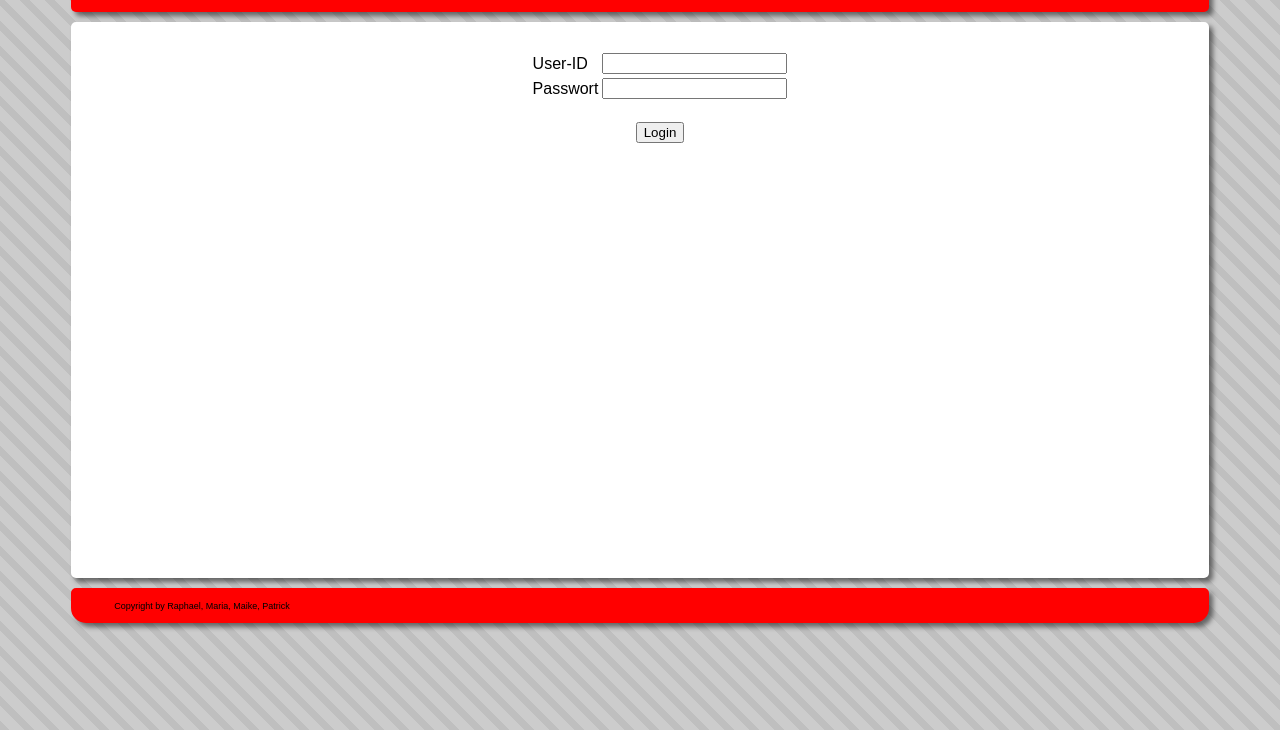
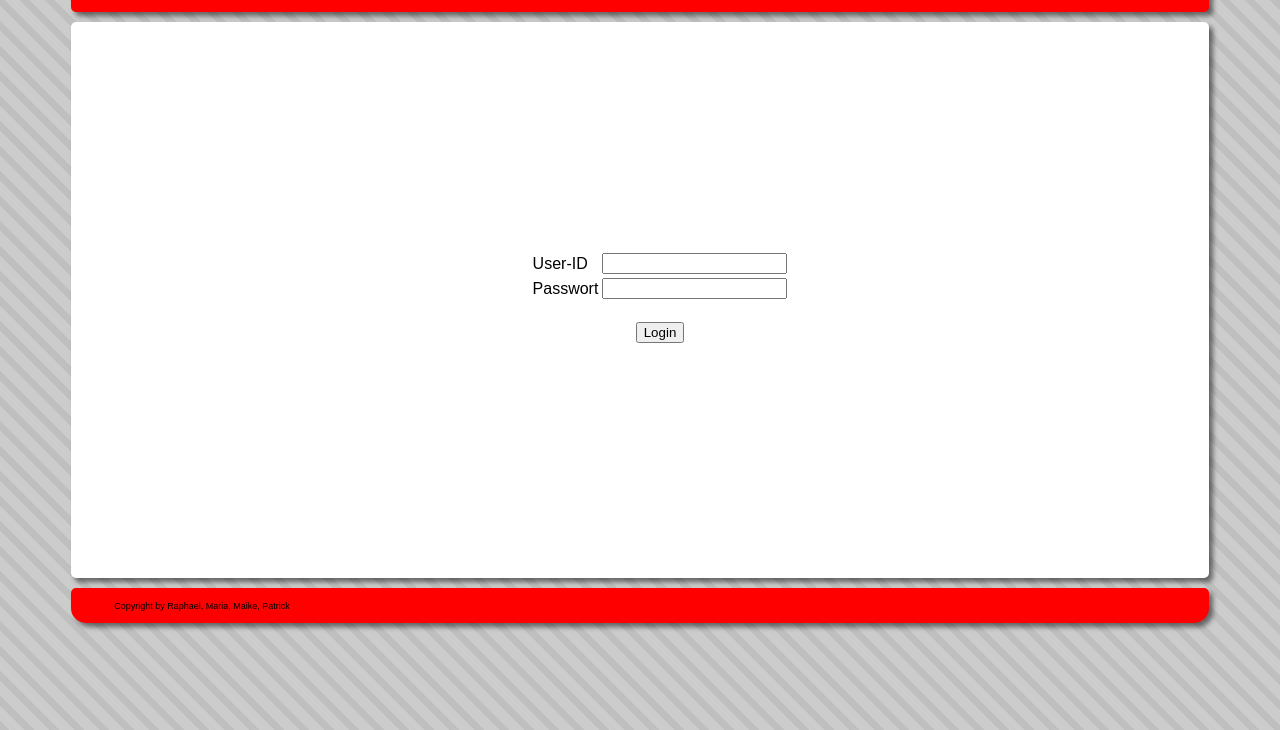
Before and after one commit to jambalaja9/webprog, a plain HTML site: page index.html in a window 1280 px wide. Shown: the part 70-800 px from the top of the page. Drawn offline with Linux system fonts and the light colour scheme.

Commit message:
mittig plaziertes login

```diff
--- a/login.css
+++ b/login.css
@@ -45,6 +45,10 @@ box-shadow: 4px 4px 5px 0px rgba(0,0,0,0.5);
 
 }
 
+#login{
+    padding-top: 200px;;
+}
+
 main{
 
 background-color: #FFFFFF;
```
